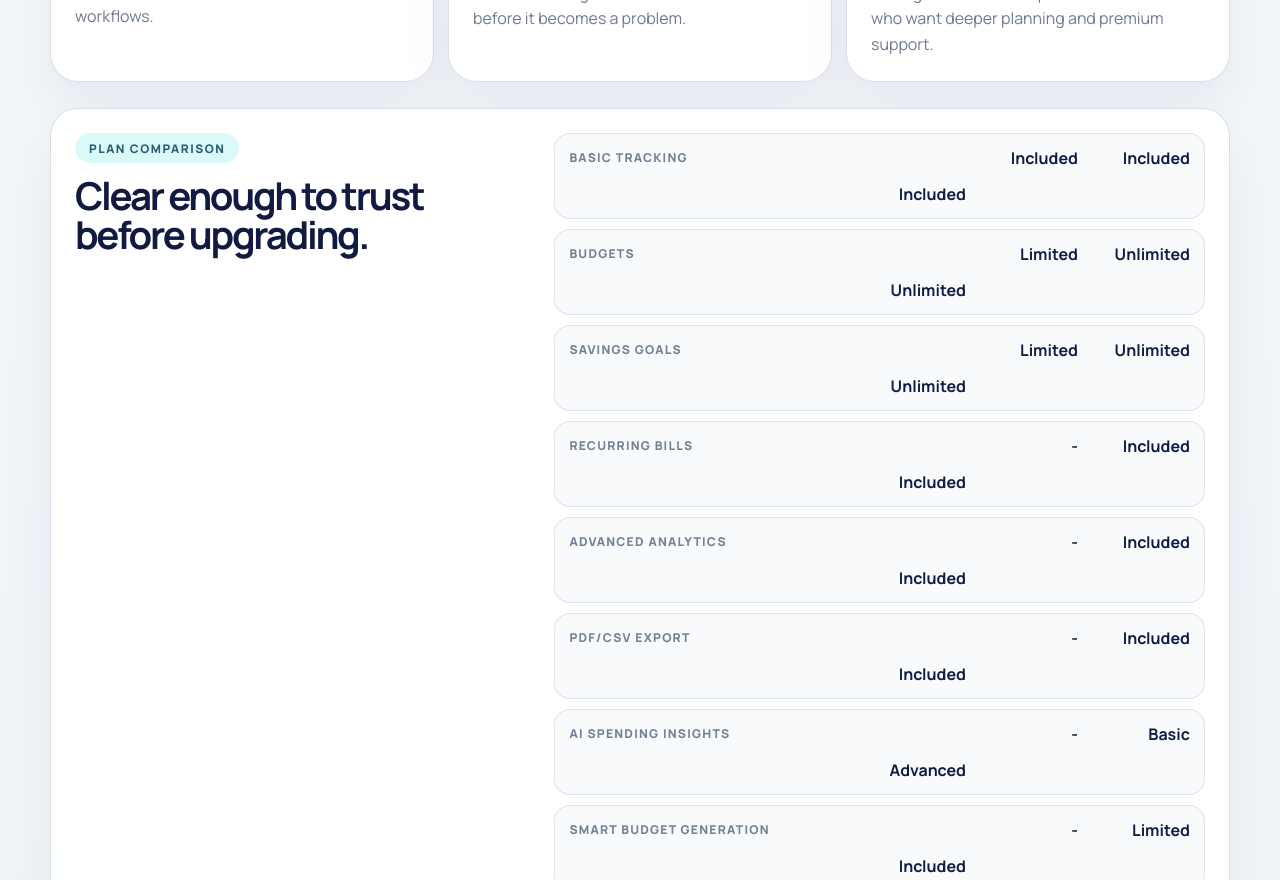
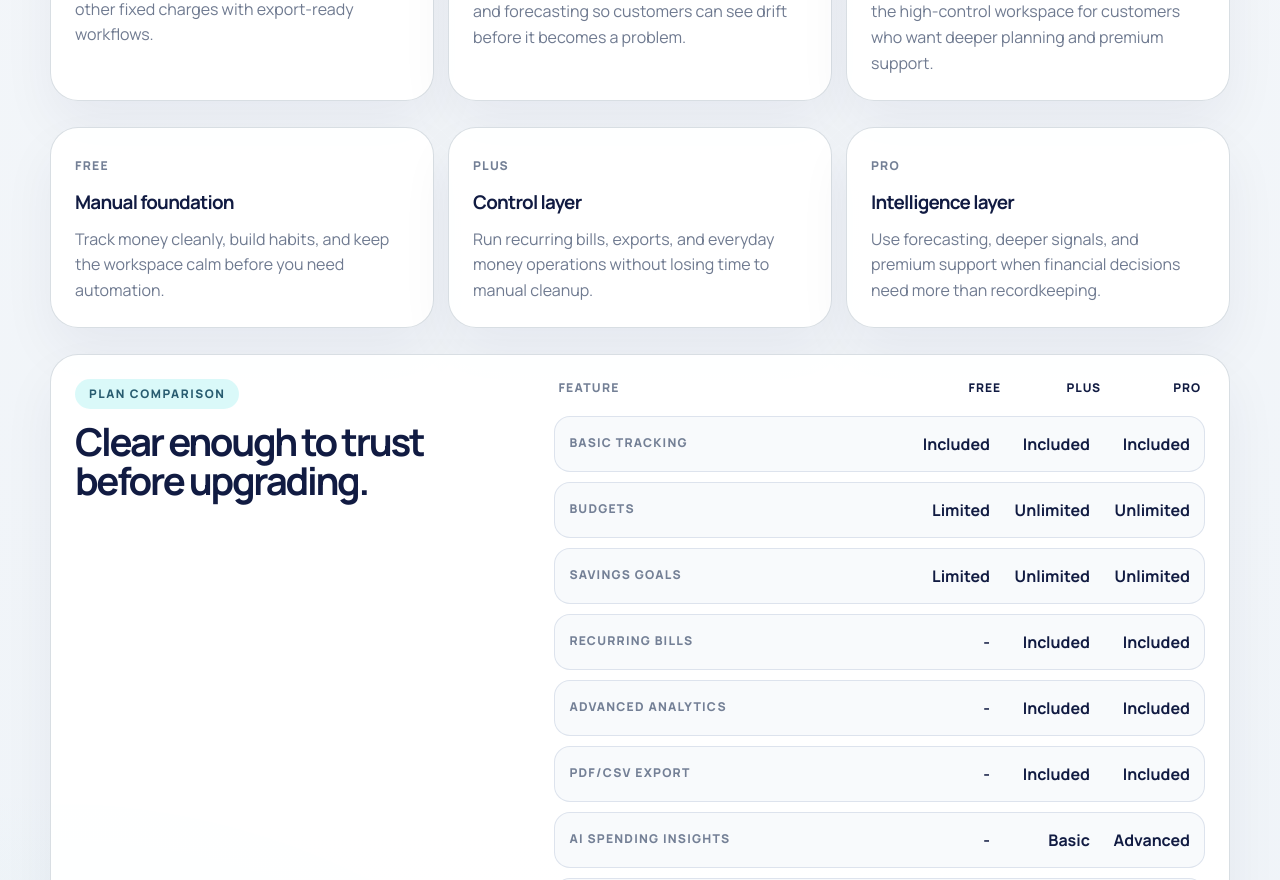
Before and after one commit to Amanor-12/personal-finance-tracker-frontend, a React (Vite) app: page /pricing in a window 1280 px wide. Shown: the part 1920-2800 px from the top of the page. Built offline with nearby package versions, Linux system fonts and the light colour scheme; no server answers.

Commit message:
polish: deepen plus and pro value surfaces

```diff
--- a/src/components/BillingPage.jsx
+++ b/src/components/BillingPage.jsx
@@ -13,6 +13,24 @@ const formatDate = (value) => {
     month: 'short',
     year: 'numeric',
   }).format(new Date(value));
+};
+
+const tierModeRows = {
+  free: [
+    'Manual tracking and starter limits',
+    'No recurring command center yet',
+    'Move up only when you need more control',
+  ],
+  plus: [
+    'Recurring control and reporting are active',
+    'Saved views and exports are available',
+    'Pro is the next step when intelligence matters more',
+  ],
+  pro: [
+    'Forecasting and deeper intelligence are active',
+    'Priority support and premium planning signals are available',
+    'This tier is built for higher-control money management',
+  ],
 };
 
 function BillingSkeleton() {
@@ -102,6 +120,7 @@ function BillingPage({ currentUser, onLogout }) {
   const statusLabel = subscriptionStatusCopy[status] || status;
   const stripeConfigured = Boolean(billing?.provider?.configured);
   const activeTier = billing?.access?.tier || 'free';
+  const activeTierModeRows = tierModeRows[activeTier] || tierModeRows.free;
   const tierHighlights =
     activeTier === 'pro'
       ? ['Advanced insights are active', 'Forecasting and smart planning are available', 'Priority support is active', 'Early-access features are available']
@@ -267,6 +286,36 @@ function BillingPage({ currentUser, onLogout }) {
             </article>
           </section>
 
+          <section className="pricing-proof-grid pricing-signature-grid" aria-label="Billing tier modes">
+            <article>
+              <span>Current mode</span>
+              <strong>{activeTier === 'pro' ? 'Pro intelligence layer' : activeTier === 'plus' ? 'Plus control layer' : 'Free foundation'}</strong>
+              <p>
+                {activeTier === 'pro'
+                  ? 'This workspace is tuned for deeper financial signal depth and higher-touch support.'
+                  : activeTier === 'plus'
+                    ? 'This workspace is tuned for active money operations and recurring control.'
+                    : 'This workspace is tuned for calm manual tracking before paid automation becomes necessary.'}
+              </p>
+            </article>
+            <article>
+              <span>What it means</span>
+              <strong>How the tier behaves day to day</strong>
+              <p>{activeTierModeRows.join(' • ')}</p>
+            </article>
+            <article>
+              <span>Upgrade path</span>
+              <strong>{activeTier === 'pro' ? 'Top tier already active' : activeTier === 'plus' ? 'Pro is the next level' : 'Plus is the next level'}</strong>
+              <p>
+                {activeTier === 'pro'
+                  ? 'Billing stays focused on maintaining access and reviewing invoices.'
+                  : activeTier === 'plus'
+                    ? 'Move to Pro when forecasting, stronger planning, and priority support become worth paying for.'
+                    : 'Move to Plus when recurring control, reporting, and export workflows start saving real time.'}
+              </p>
+            </article>
+          </section>
+
           <section className="billing-plan-grid" aria-label="Ledgr plans">
             {plans.map((plan) => (
               <BillingPlanCard
--- a/src/components/PricingPage.jsx
+++ b/src/components/PricingPage.jsx
@@ -35,6 +35,24 @@ const tierValueRows = [
   },
 ];
 
+const tierSignatures = [
+  {
+    plan: 'Free',
+    title: 'Manual foundation',
+    body: 'Track money cleanly, build habits, and keep the workspace calm before you need automation.',
+  },
+  {
+    plan: 'Plus',
+    title: 'Control layer',
+    body: 'Run recurring bills, exports, and everyday money operations without losing time to manual cleanup.',
+  },
+  {
+    plan: 'Pro',
+    title: 'Intelligence layer',
+    body: 'Use forecasting, deeper signals, and premium support when financial decisions need more than recordkeeping.',
+  },
+];
+
 const pricingFaq = [
   {
     question: 'Can I stay on the free plan long term?',
@@ -52,7 +70,6 @@ const pricingFaq = [
 
 function PricingCard({ currentUser, isFeatured, isProcessing, onCheckout, plan }) {
   const isFree = plan.id === 'free';
-  const isPaid = !isFree;
 
   return (
     <article className={`pricing-card${isFeatured ? ' is-featured' : ''}`}>
@@ -65,6 +82,9 @@ function PricingCard({ currentUser, isFeatured, isProcessing, onCheckout, plan }
       <div className="pricing-price">
         <strong>{plan.price}</strong>
         {plan.suffix ? <span>{plan.suffix}</span> : null}
+      </div>
+      <div className="pricing-tier-tagline">
+        <span>{plan.name === 'Free' ? 'Starter workspace' : plan.name === 'Plus' ? 'Operational control' : 'High-control intelligence'}</span>
       </div>
       <ul>
         {plan.features.map((feature) => (
@@ -170,12 +190,28 @@ function PricingPage({ currentUser }) {
         ))}
       </section>
 
+      <section className="pricing-proof-grid pricing-signature-grid" aria-label="Tier signatures">
+        {tierSignatures.map((item) => (
+          <article key={item.plan}>
+            <span>{item.plan}</span>
+            <strong>{item.title}</strong>
+            <p>{item.body}</p>
+          </article>
+        ))}
+      </section>
+
       <section className="pricing-comparison">
         <div>
           <span className="pricing-eyebrow">Plan comparison</span>
           <h2>Clear enough to trust before upgrading.</h2>
         </div>
         <div className="pricing-comparison-table">
+          <div className="pricing-comparison-head" aria-hidden="true">
+            <span>Feature</span>
+            <strong>Free</strong>
+            <strong>Plus</strong>
+            <strong>Pro</strong>
+          </div>
           {comparisonRows.map((row) => (
             <div key={row.label}>
               <span>{row.label}</span>
--- a/src/components/SupportPage.jsx
+++ b/src/components/SupportPage.jsx
@@ -211,6 +211,24 @@ function SupportPage({ currentUser, onLogout }) {
           ))}
         </div>
       </section>
+
+      <section className="pricing-proof-grid pricing-signature-grid" aria-label="Support tier guidance">
+        <article>
+          <span>Free</span>
+          <strong>Learn the workflow first</strong>
+          <p>Use Ledgr to build the habit, keep the workspace light, and move up only when more control saves time.</p>
+        </article>
+        <article>
+          <span>Plus</span>
+          <strong>Run the money operations layer</strong>
+          <p>Recurring bills, exports, and reporting make Plus the everyday paid workspace for customers actively managing money.</p>
+        </article>
+        <article>
+          <span>Pro</span>
+          <strong>Use the higher-control guidance layer</strong>
+          <p>Pro is where support, forecasting, and deeper planning signals start to justify a more serious subscription.</p>
+        </article>
+      </section>
     </FinanceLayout>
   );
 }
```
Also changed, not shown: src/App.css.
